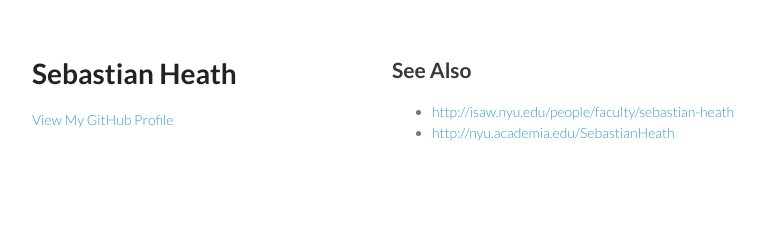
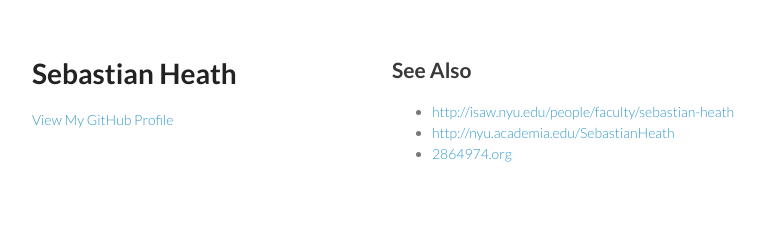
Before and after one commit to sfsheath/sfsheath.github.io, a plain HTML site: page index.html in a window 1280 px wide. Shown: the top 233 px of the page, without its empty margins (178-943 px from the left). Drawn offline with Linux system fonts and the light colour scheme.

Commit message:
Update index.html

```diff
--- a/index.html
+++ b/index.html
@@ -29,6 +29,8 @@
 <ul>
 <li><a href="http://isaw.nyu.edu/people/faculty/sebastian-heath">http://isaw.nyu.edu/people/faculty/sebastian-heath</a></li>
 <li><a href="http://nyu.academia.edu/SebastianHeath">http://nyu.academia.edu/SebastianHeath</a></li>
+<li><a href="http://2864974.org">2864974.org</a></li>
+
 </ul>
       </section>
       <footer>
```
